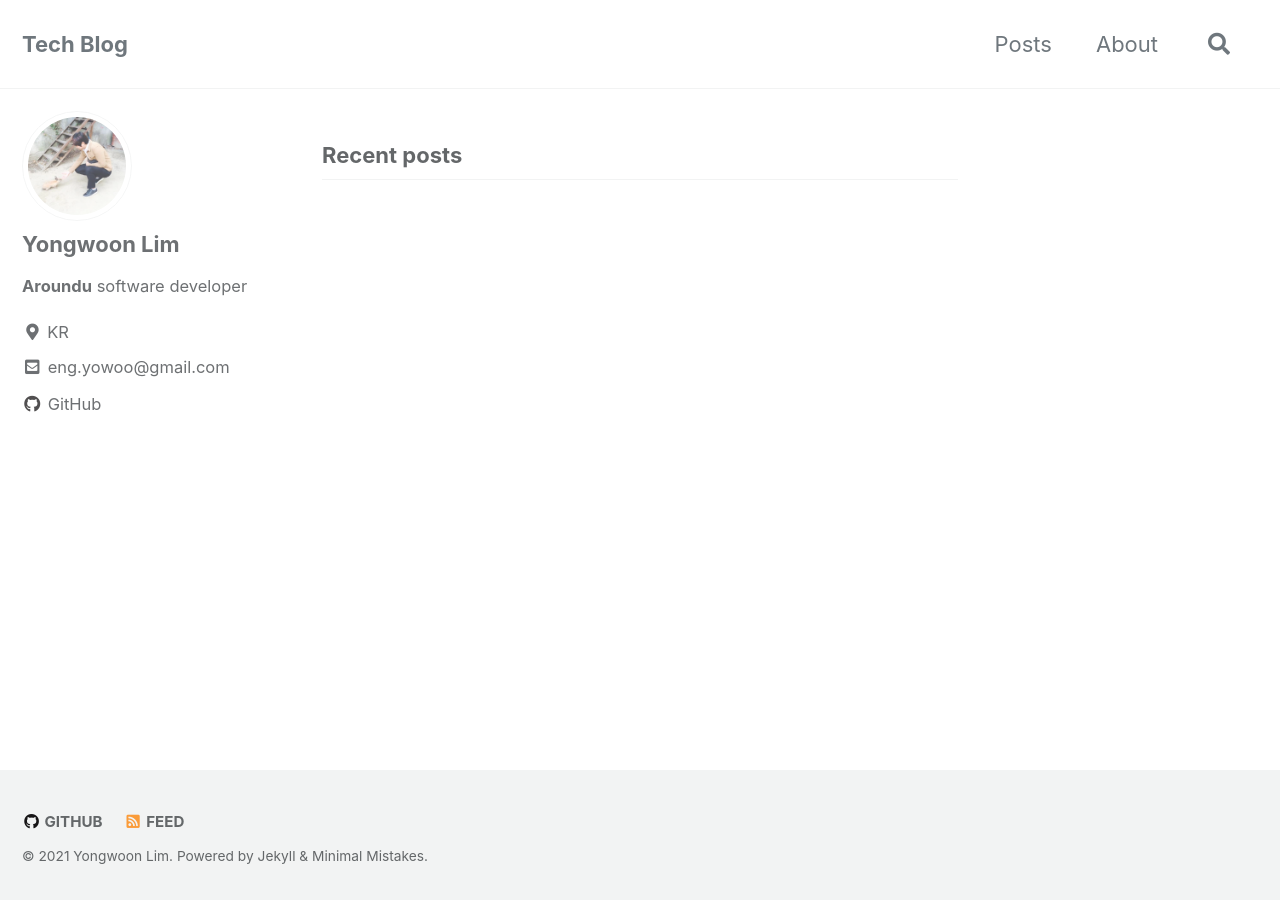
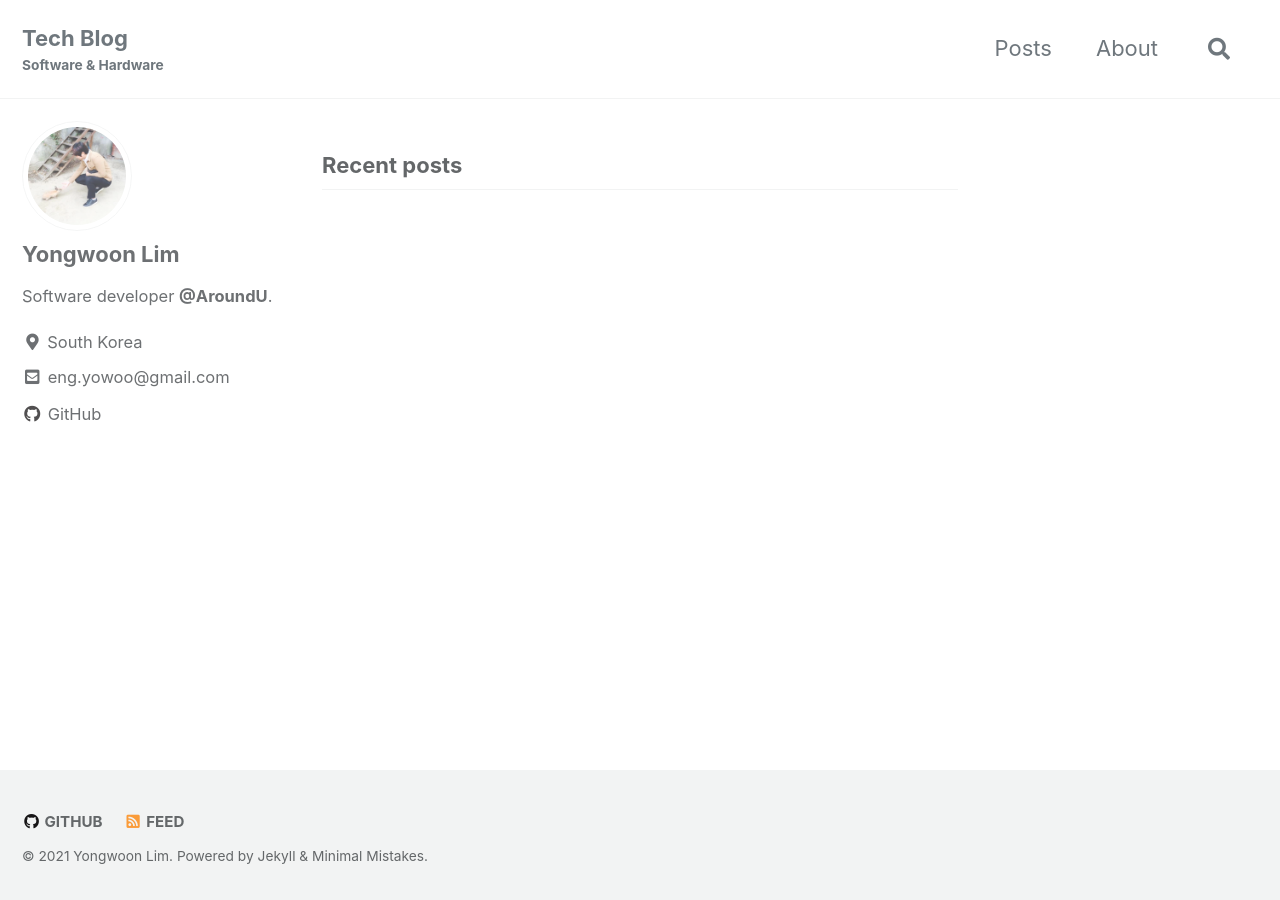
Before and after one commit to yongwoonlim/yongwoonlim.github.io, a Jekyll site: the page built from index.html, in a window 1280 px wide. Built offline with Jekyll 4.4.1, drawn with Linux system fonts in a browser that asks for light colours; cached includes are drawn as plain includes; the list of posts is cut into pages by our own code; comment, search, counter and statistics services are not loaded; part of the change alters nothing that is shown.

Commit message:
modifed config

```diff
--- a/_config.yml
+++ b/_config.yml
@@ -18,12 +18,12 @@ minimal_mistakes_skin    : "default" # "air", "aqua", "contrast", "dark", "dirt"
 locale                   : "en-US"
 title                    : "Tech Blog"
 title_separator          : "|"
-subtitle                 : # site tagline that appears below site title in masthead
+subtitle                 : "Software & Hardware" # site tagline that appears below site title in masthead
 name                     : "Yongwoon Lim"
-description              : "개발 관련 포스팅을 업로드하는 기술 블로그입니다."
+description              : "소프트웨어 및 하드웨어 개발 관련 게시물을 업로드하는 기술 블로그입니다."
 url                      : "https://blog.yongwoonlim.com" # the base hostname & protocol for your site e.g. "https://mmistakes.github.io"
 baseurl                  : # the subpath of your site, e.g. "/blog"
-repository               : "yongwoonlim/blog" # GitHub username/repo-name e.g. "mmistakes/minimal-mistakes"
+repository               : "yongwoonlim/yongwoonlim.github.io" # GitHub username/repo-name e.g. "mmistakes/minimal-mistakes"
 teaser                   : # path of fallback teaser image, e.g. "/assets/images/500x300.png"
 logo                     : # path of logo image to display in the masthead, e.g. "/assets/images/88x88.png"
 masthead_title           : "Tech Blog" # overrides the website title displayed in the masthead, use " " for no title
@@ -71,10 +71,10 @@ google:
   search_engine_id       : # YOUR_SEARCH_ENGINE_ID
   instant_search         : # false (default), true
 # SEO Related
-google_site_verification :
-bing_site_verification   :
+google_site_verification : "xF6lCGhB5Hzv_fejb7a52W0ZadpZlAqbmMJmhRVfXsY"
+bing_site_verification   : "85694BD2A478893ED2CA0B33AE9DA369"
 yandex_site_verification :
-naver_site_verification  :
+naver_site_verification  : "892f69213d296be0833167b556490622ea0d763f"
 
 # Social Sharing
 twitter:
@@ -103,8 +103,8 @@ analytics:
 author:
   name             : "Yongwoon Lim"
   avatar           : "/assets/images/bio-photo.jpg" # path of avatar image, e.g. "/assets/images/bio-photo.jpg"
-  bio              : "**Aroundu** software developer"
-  location         : "KR"
+  bio              : "Software developer **@AroundU**. "
+  location         : "South Korea"
   email            :
   links:
     - label: "eng.yowoo@gmail.com"
@@ -217,7 +217,7 @@ sass:
 permalink: /:categories/:title/
 paginate: 5 # amount of posts to show
 paginate_path: /page:num/
-timezone: # https://en.wikipedia.org/wiki/List_of_tz_database_time_zones
+timezone: Asia/Seoul # https://en.wikipedia.org/wiki/List_of_tz_database_time_zones
 
 
 # Plugins (previously gems:)
```
